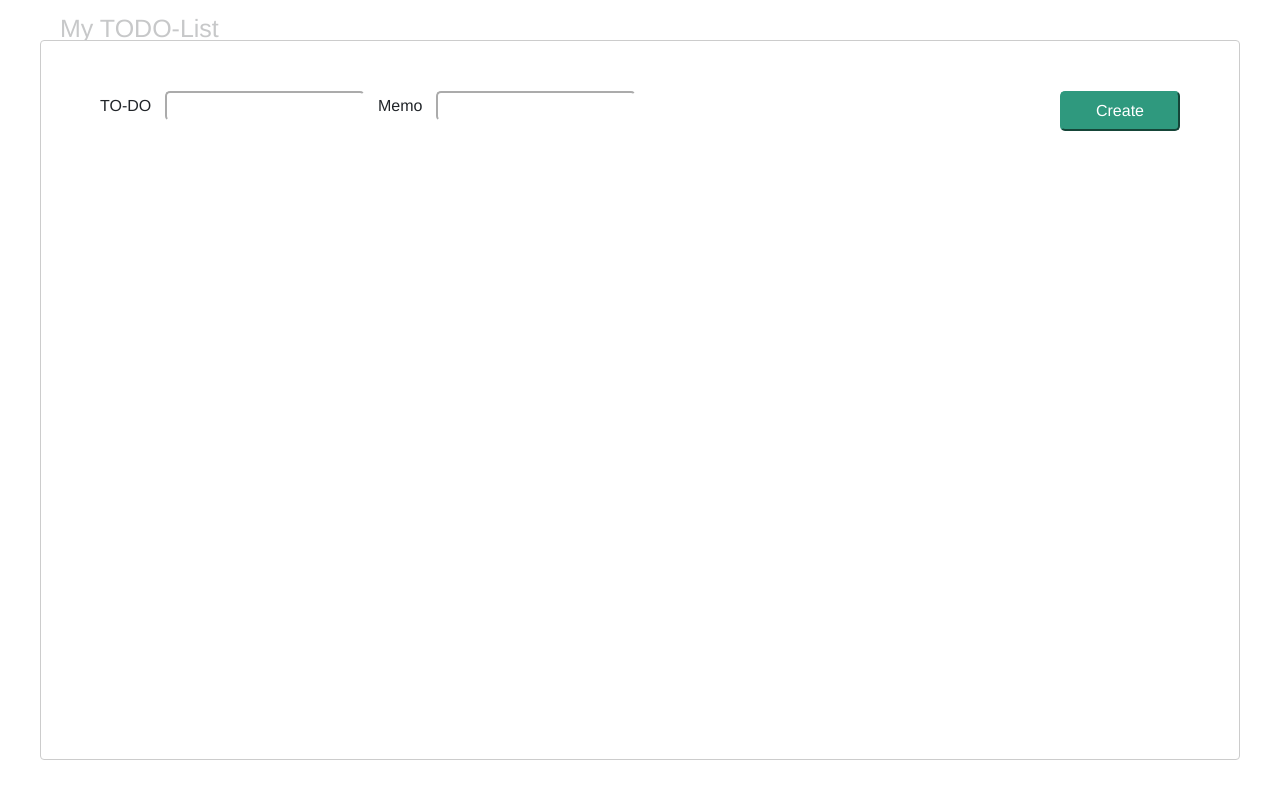
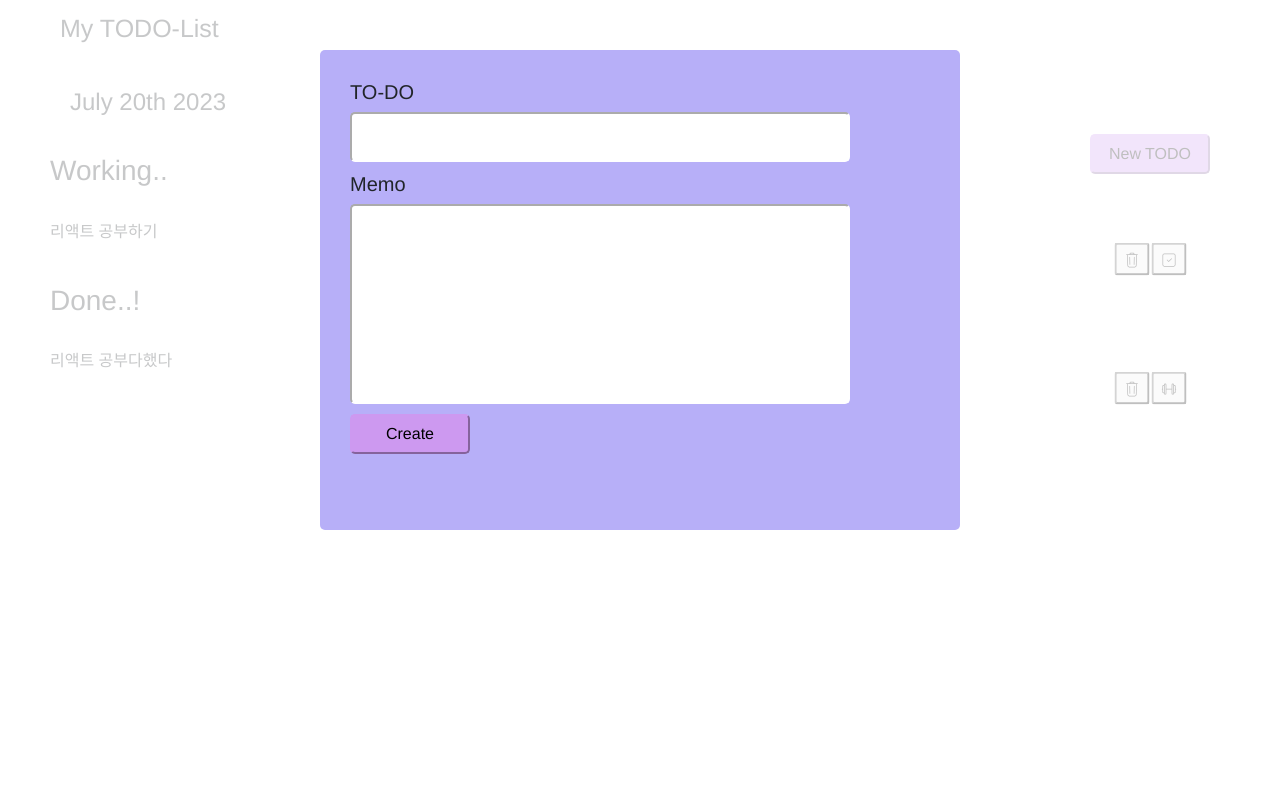
Before and after one commit to HyebeenEmma/TodoStudy_React, a React (Create React App) app: page / in a window 1280 px wide. Both pictures are taken after a click on the button "New TODO". Built offline with nearby package versions, Linux system fonts and the light colour scheme.

Commit message:
app style update

```diff
--- a/src/App.css
+++ b/src/App.css
@@ -1,9 +1,14 @@
+.whole-web {
+  /* background-color: rgb(243, 181, 224); */
+  width: 1200px;
+  height: 700px;
+  border-radius: 5px;
+  margin: 0 auto;
+}
+
 .app-style {
   padding: 30px;
-  max-width: 1140px;
-  min-width: 740px;
   border-radius: 5px;
-  /* background-color: rgba(128, 128, 128, 0.2); */
   margin: 0 auto;
 }
 
@@ -26,11 +31,11 @@ h3 {
 .app-button {
   width: 120px;
   height: 40px;
-  color: white;
-  background-color: rgb(47, 153, 126);
-  border-color: rgb(47, 153, 126);
+  color: rgb(0, 0, 0);
+  background-color: rgb(205, 153, 240);
+  border-color: rgb(205, 153, 240);
   border-radius: 5px;
-  float: right;
+  margin-top: 10px;
 }
 
 .list-style {
@@ -64,3 +69,13 @@ h3 {
   min-width: 800px;
   margin: 0 auto;
 }
+
+.modal-open {
+  border-radius: 5px;
+  width: 50%;
+  height: 60%;
+  margin: 0 auto;
+  margin-top: 50px;
+  border-color: black;
+  background-color: rgb(183, 175, 248);
+}
--- a/src/App.js
+++ b/src/App.js
@@ -1,7 +1,13 @@
 import { useState } from "react";
 import Layout from "./Layout";
 import Modal from "react-modal";
+import moment from "moment";
+import { CiSquareCheck, CiTrash, CiDumbbell } from "react-icons/ci";
 import "./App.css";
+
+//날짜
+const date = new Date();
+const formattedDate = moment(date).format("MMMM Do YYYY");
 
 //Button 컴포넌트
 function CustomButton(props) {
@@ -10,7 +16,13 @@ function CustomButton(props) {
   if (color)
     return (
       <button
-        style={{ borderColor: color, color: "black", float: "right" }}
+        style={{
+          float: "right",
+          borderRadius: "3px",
+          backgroundColor: "ButtonHighlight",
+          scale: "1.1",
+          marginRight: "5px",
+        }}
         onClick={onClick}
       >
         {children}
@@ -34,13 +46,13 @@ function List(props) {
           color="red"
           onClick={() => props.handleDelete(props.list.id)}
         >
-          D
+          <CiTrash />
         </CustomButton>
         <CustomButton
           color="green"
           onClick={() => props.handleActive(props.list.id)}
         >
-          {props.list.isActive ? "C" : "A"}
+          {props.list.isActive ? <CiSquareCheck /> : <CiDumbbell />}
         </CustomButton>
       </div>
     </div>
@@ -103,29 +115,41 @@ const App = () => {
   };
 
   if (modalIsOpen === true) {
-    <Modal isOpen={modalIsOpen} onRequestClose={() => setModalIsOpen(false)}>
+    <Modal
+      isOpen={modalIsOpen}
+      onRequestClose={() => setModalIsOpen(false)}
+      className="modal-open"
+    >
       This is Modal content
     </Modal>;
   }
 
   return (
+    <div className="whole-web">
       <Layout>
-      <Modal isOpen={modalIsOpen} onRequestClose={() => setModalIsOpen(false)}>
+        <Modal
+          isOpen={modalIsOpen}
+          onRequestClose={() => setModalIsOpen(false)}
+          className="modal-open"
+        >
           <div className="app-style">
-          TO-DO &nbsp;{" "}
+            <h5>TO-DO</h5>
             <input
               value={todo}
               onChange={(event) => {
                 setTodo(event.target.value);
               }}
+              style={{ height: "50px", width: "500px" }}
             />{" "}
-          &nbsp; Memo &nbsp;{" "}
+            <h5 style={{ marginTop: "10px" }}>Memo</h5>
             <input
               value={memo}
               onChange={(event) => {
                 setMemo(event.target.value);
               }}
+              style={{ height: "200px", width: "500px" }}
             />
+            <div>
               <button
                 className="app-button"
                 onClick={() => {
@@ -138,15 +162,17 @@ const App = () => {
                 Create
               </button>
             </div>
+          </div>
         </Modal>
         <div>
           <div className="app-style">
-          Date
+            <h4>{formattedDate}</h4>
             <button
               className="app-button"
               onClick={() => {
                 setModalIsOpen(true);
               }}
+              style={{ float: "right" }}
             >
               New TODO
             </button>
@@ -189,6 +215,7 @@ const App = () => {
           </div>
         </div>
       </Layout>
+    </div>
   );
 };
 
```
Lines whose indentation alone changed are shown as unchanged.
